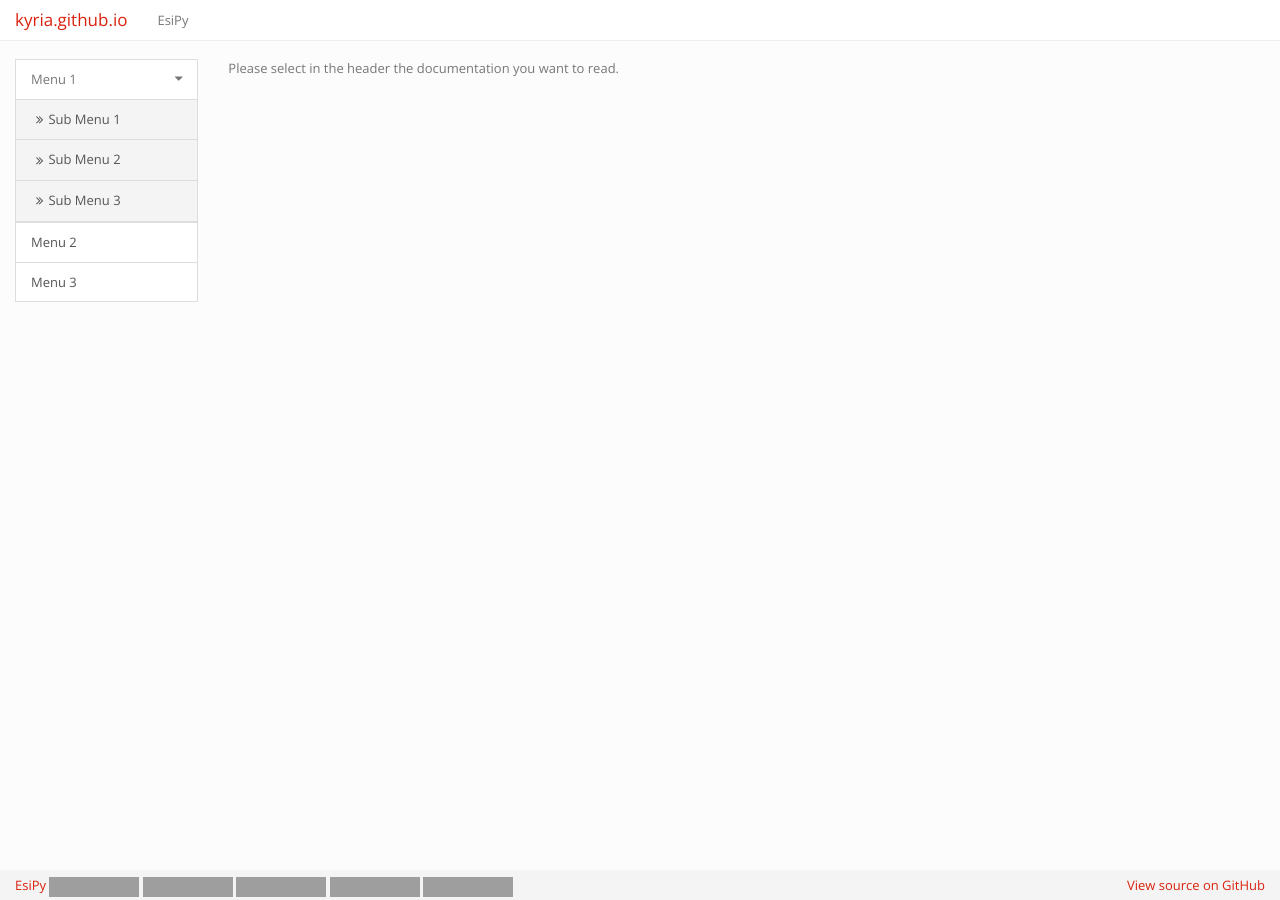
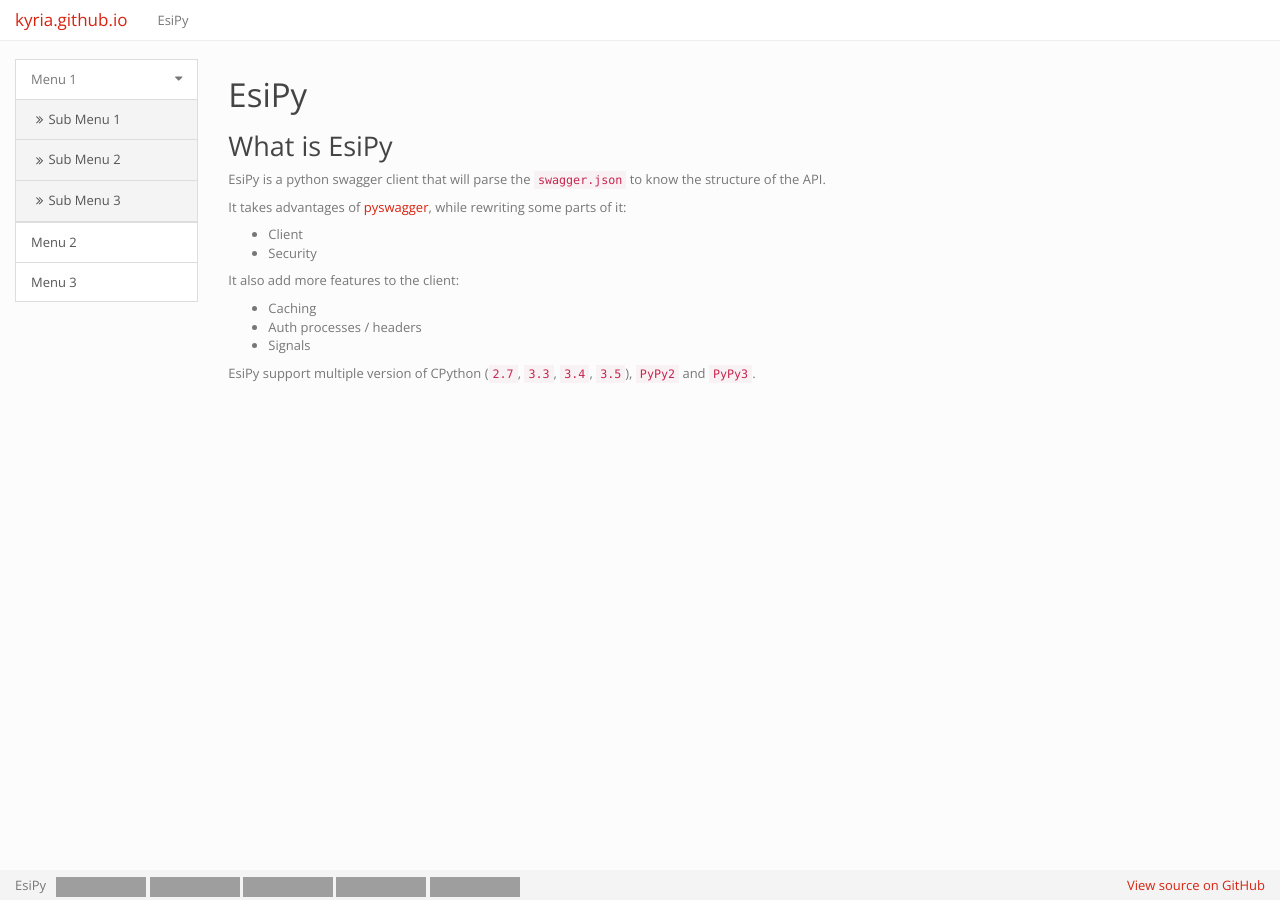
Before and after one commit to Kyria/EsiPy, a Jekyll site: the page built from index.md, in a window 1280 px wide. Built offline with Jekyll 4.4.1, drawn with Linux system fonts in a browser that asks for light colours; nearby versions of some CDN libraries; our own code applies the rules of GitHub Pages for plain Markdown files; grey boxes are pictures that could not be loaded.

Commit message:
fix index and some layout bugs

```diff
--- a/_layouts/base.html
+++ b/_layouts/base.html
@@ -62,8 +62,8 @@
 
     <footer class="footer">
         <div class="container-fluid">
-            <span class="text-muted pull-right"><a href="{{site.github_url}}">View source on GitHub</span>
-            {{site.app_name}}
+            <span class="text-muted pull-right"><a href="{{site.github_url}}">View source on GitHub</span></a>
+            {{site.app_name}} &nbsp;
             <a href="https://pypi.python.org/pypi/EsiPy">
                 <img src="https://img.shields.io/pypi/v/EsiPy.svg" alt="PyPI version">
             </a>
--- a/index.md
+++ b/index.md
@@ -1,7 +1,18 @@
 ---
 layout: base
 ---
+# EsiPy
 
-<p>
-Please select in the header the documentation you want to read.
-</p>
+## What is EsiPy
+EsiPy is a python swagger client that will parse the `swagger.json` to know the structure of the API.
+
+It takes advantages of [pyswagger](https://github.com/mission-liao/pyswagger), while rewriting some parts of it: <br>
+- Client <br>
+- Security
+
+It also add more features to the client:  <br>
+- Caching <br>
+- Auth processes / headers <br>
+- Signals
+
+EsiPy support multiple version of CPython (`2.7`, `3.3`, `3.4`, `3.5`), `PyPy2` and `PyPy3`.
```
